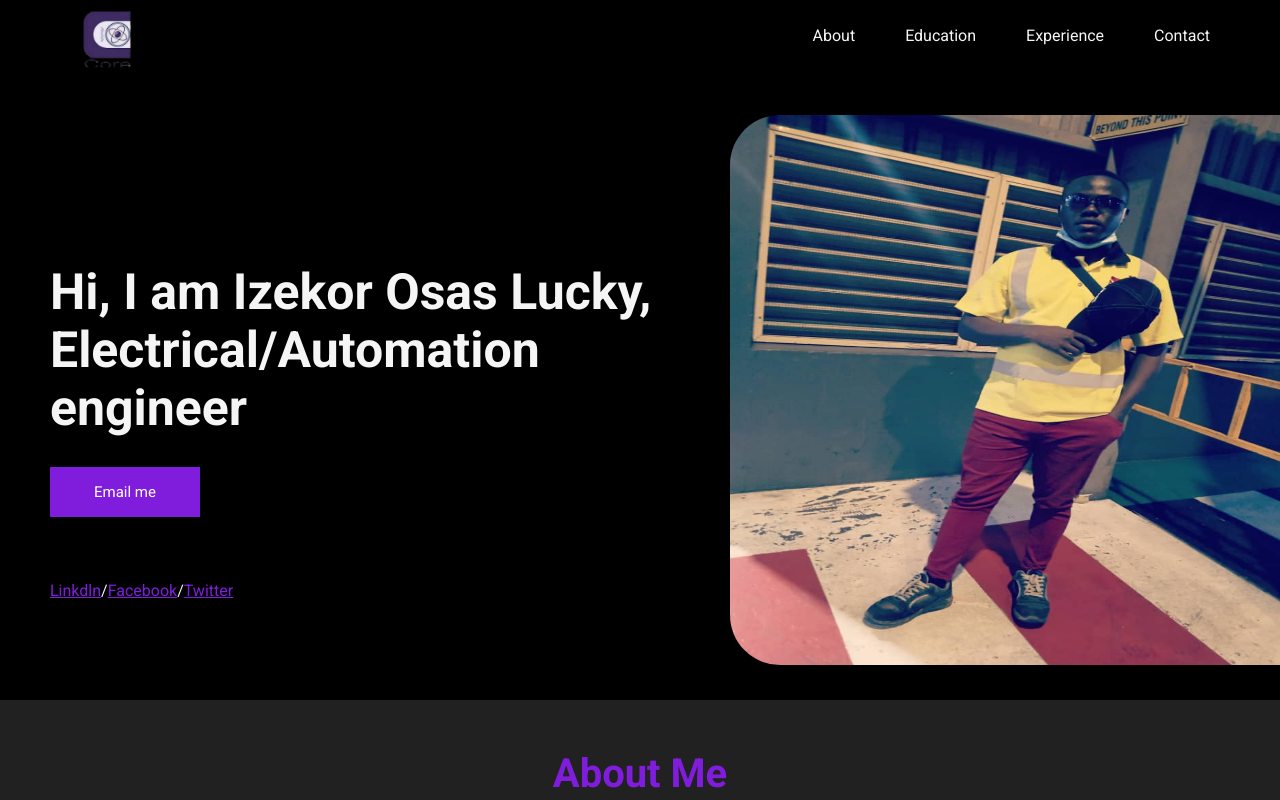
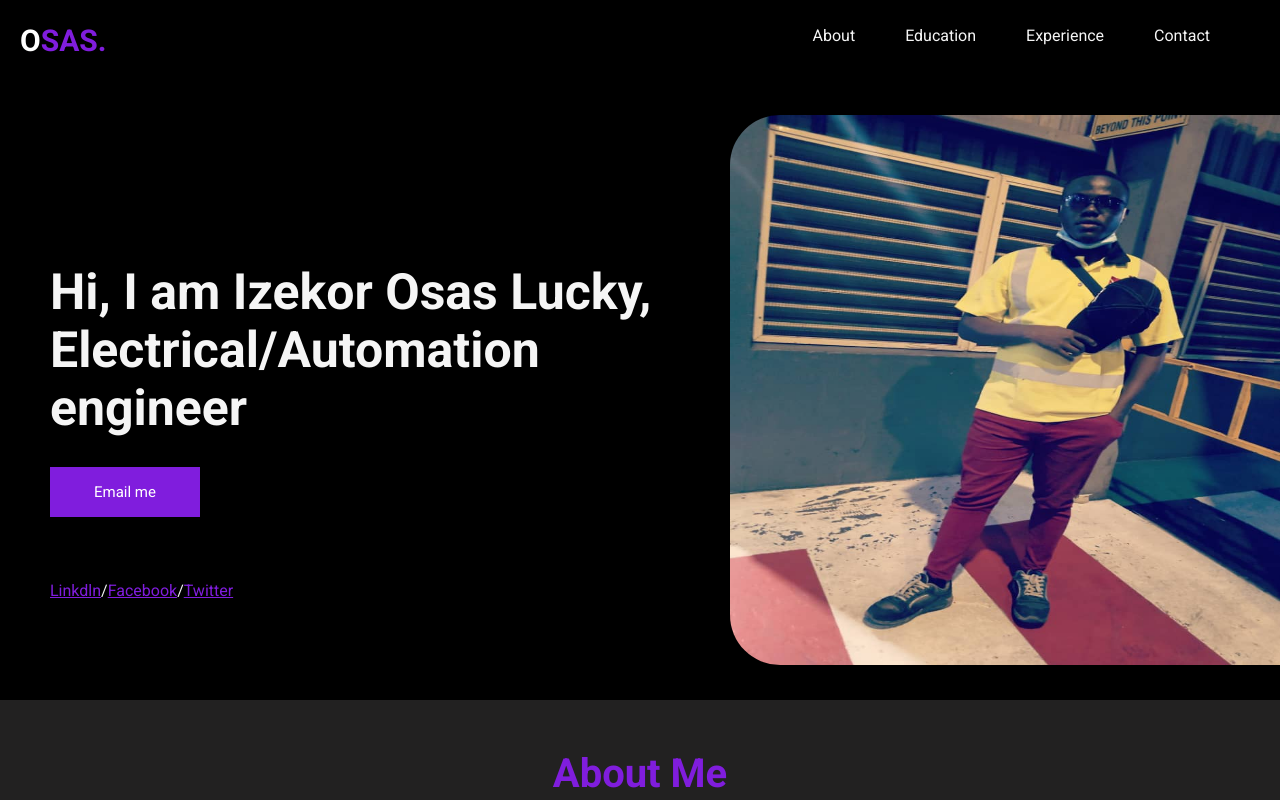
Before and after one commit to Princeizekor/absolutecore, a React (Create React App) app: page / in a window 1280 px wide. Shown: the top 800 px of the page. Built offline with nearby package versions, Linux system fonts and the light colour scheme.

Commit message:
adding changes

```diff
--- a/src/components/Navbar.jsx
+++ b/src/components/Navbar.jsx
@@ -6,8 +6,8 @@ function Navbar() {
   return (
     <Wrapper>
       <a href="#">
-        <img src="/images/My project-1 (2).png" alt="logo" />
-        {/* <h1>O<span className="logo">SAS.</span></h1> */}
+        {/* <img src="/images/My project-1 (2).png" alt="logo" /> */}
+        <h1>O<span className="logo">SAS.</span></h1>
       </a>
       <ul className="list" style={open !== false ? { left: 0 } : { left: '-100%' }}>
         <li onClick={() => setOpen(!open)}><a href="#about" >About</a></li>
```
